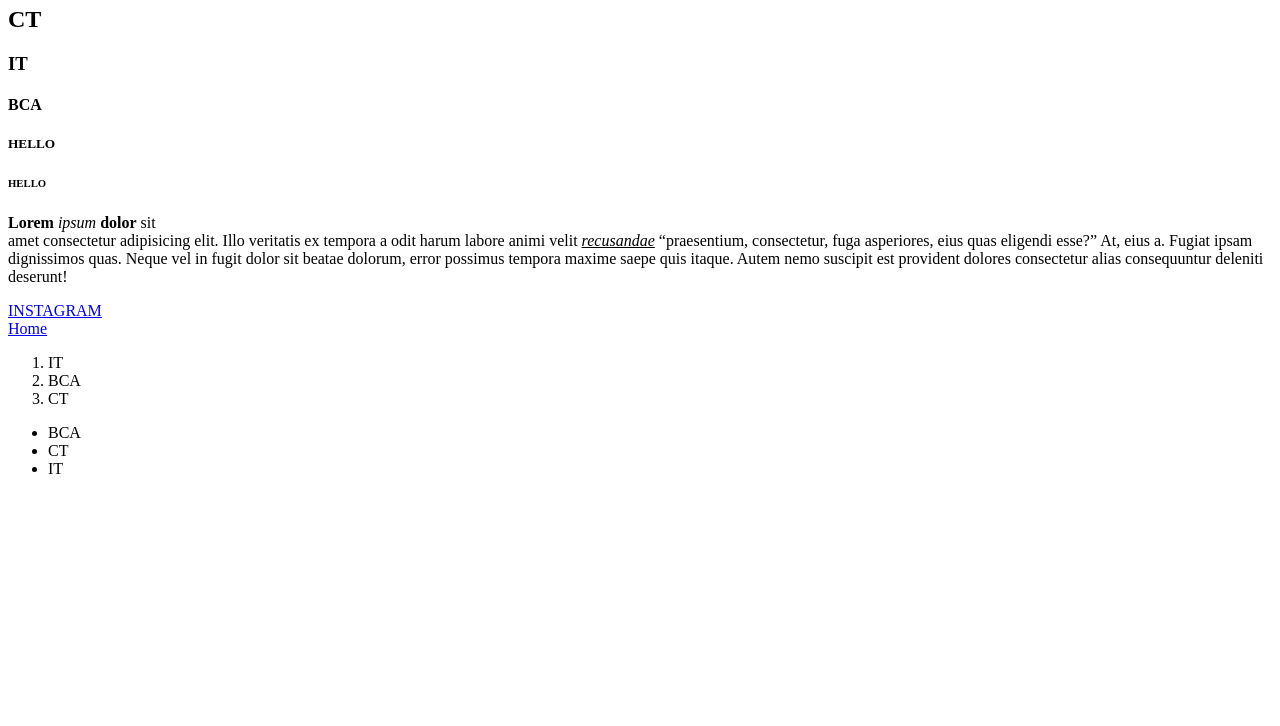
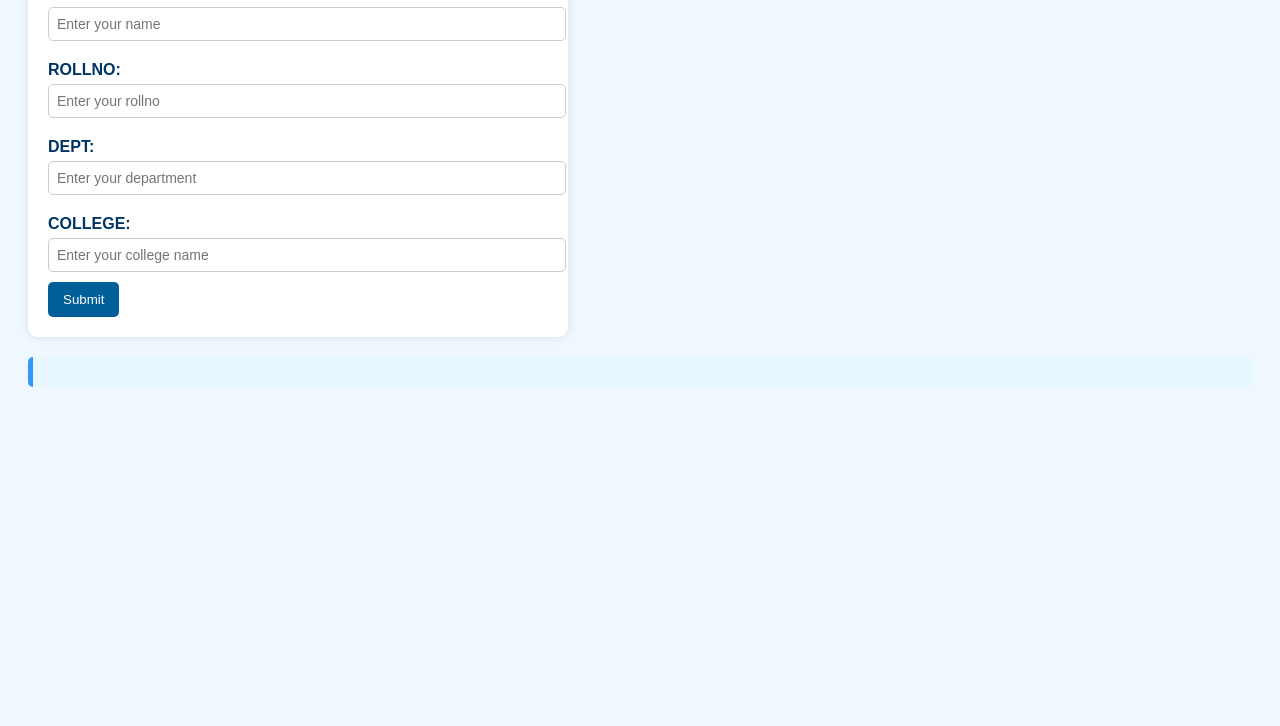
Before and after one commit to nishanth161/KPRCAS, a plain HTML site: page index.html in a window 1280 px wide. Shown: the part 74-800 px from the top of the page. Drawn offline with Linux system fonts and the light colour scheme.

Commit message:
final add

```diff
--- a/index.html
+++ b/index.html
@@ -1,39 +1,116 @@
 <!DOCTYPE html>
 <html lang="en">
+<head>
+  <meta charset="UTF-8" />
+  <meta name="viewport" content="width=device-width, initial-scale=1" />
+  <title>Form Submission</title>
+  <style>
+    body {
+      font-family: Arial, sans-serif;
+      background-color: #f0f8ff; /* light blue */
+      color: #333;
+      padding: 20px;
+    }
 
-<head>
-    <title>KPRCAS2025</title>
+    form {
+      background-color: #ffffff;
+      padding: 20px;
+      border-radius: 10px;
+      max-width: 500px;
+      box-shadow: 0 0 10px rgba(0, 0, 0, 0.1);
+    }
 
+    label {
+      display: block;
+      margin-top: 10px;
+      color: #003366;
+      font-weight: bold;
+    }
+
+    input {
+      width: 100%;
+      padding: 8px;
+      margin-top: 5px;
+      margin-bottom: 10px;
+      border: 1px solid #ccc;
+      border-radius: 5px;
+      font-size: 14px;
+    }
+
+    button {
+      padding: 10px 15px;
+      background-color: #005f99;
+      color: white;
+      border: none;
+      border-radius: 5px;
+      cursor: pointer;
+    }
+
+    button:hover {
+      background-color: #004070;
+    }
+
+    #result {
+      margin-top: 20px;
+      padding: 15px;
+      background-color: #e6f7ff;
+      border-left: 5px solid #3399ff;
+      color: #003366;
+      border-radius: 5px;
+    }
+  </style>
 </head>
 
 <body>
-    <h1 style="color: chartreuse;"> KPR</h1>
-    <h2>CT</h2>
-    <h3>IT</h3>
-    <h4>BCA</h4>
-    <h5>HELLO</h5>
-    <h6>HELLO</h6>
-    <p> <b>Lorem</b>
-        <i>ipsum</i>
-        <strong>dolor</strong> sit <br>amet consectetur adipisicing elit. Illo veritatis ex tempora a odit harum labore
-        animi velit <em><u>recusandae</u></em> <q>praesentium, consectetur, fuga asperiores, eius quas eligendi esse?</q> At, eius a.
-        Fugiat ipsam dignissimos quas. Neque vel in fugit dolor sit beatae dolorum, error possimus tempora maxime saepe
-        quis itaque. Autem nemo suscipit est provident dolores consectetur alias consequuntur deleniti deserunt!
-    </p>
-    <a href="https://www.instagram.com/" target="_blank">INSTAGRAM</a>
-    <br>
-    <a href="home.html">Home</a>
+  <form id="myForm">
+    <label for="name">NAME:</label>
+    <input type="text" id="name" name="name" placeholder="Enter your name" required />
 
-    <ol>
-        <li>IT</li>
-        <li>BCA</li>
-        <li>CT</li>
-    </ol>
-    <ul>
-        <li>BCA</li>
-        <li>CT</li>
-        <li>IT</li>
-    </ul>
+    <label for="rollno">ROLLNO:</label>
+    <input type="text" id="rollno" name="rollno" placeholder="Enter your rollno" required />
+
+    <label for="dept">DEPT:</label>
+    <input type="text" id="dept" name="dept" placeholder="Enter your department" required />
+
+    <label for="college">COLLEGE:</label>
+    <input type="text" id="college" name="college" placeholder="Enter your college name" required />
+
+    <button type="submit">Submit</button>
+  </form>
+
+  <div id="result"></div>
+
+  <script>
+    const form = document.getElementById('myForm');
+    const resultDiv = document.getElementById('result');
+
+    form.addEventListener('submit', function(event) {
+      event.preventDefault(); // Stop the form from submitting and refreshing the page
+
+      // Get input values
+      const name = form.name.value.trim();
+      const rollno = form.rollno.value.trim();
+      const dept = form.dept.value.trim();
+      const college = form.college.value.trim();
+
+      // Simple validation
+      if (!name || !rollno || !dept || !college) {
+        resultDiv.innerHTML = "<p style='color:red;'>Please fill in all fields.</p>";
+        return;
+      }
+
+      // Show the submitted details below the form
+      resultDiv.innerHTML = `
+        <h3>Submitted Details:</h3>
+        <p><strong>Name:</strong> ${name}</p>
+        <p><strong>Roll No:</strong> ${rollno}</p>
+        <p><strong>Department:</strong> ${dept}</p>
+        <p><strong>College:</strong> ${college}</p>
+      `;
+
+      // Clear the form inputs
+      form.reset();
+    });
+  </script>
 </body>
-
 </html>
```
